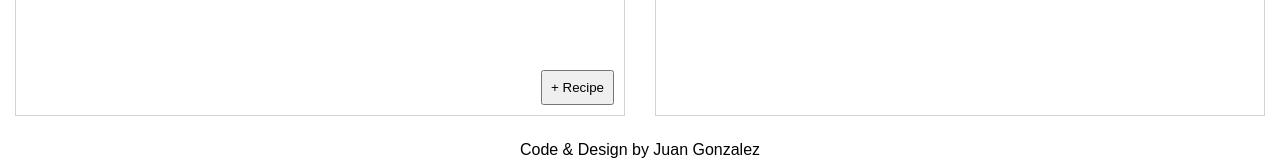
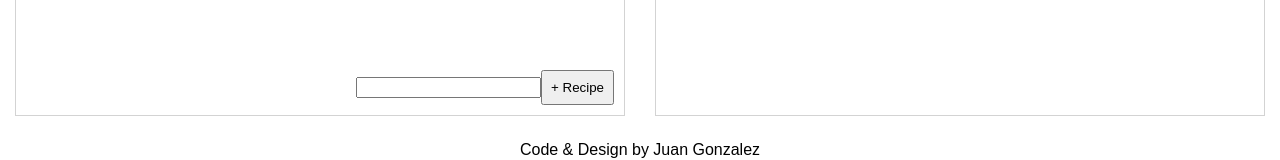
Before and after one commit to 1moosey1/recipe-box, a React (Create React App) app: page / in a window 1280 px wide. Shown: the part 631-791 px from the top of the page. Built offline with nearby package versions, Linux system fonts and the light colour scheme.

Commit message:
Altered AddRecipeBtn to AddRecipeContainer, contains input and button. Added TextInput component.

```diff
--- /dev/null
+++ b/src/components/AddRecipe.js
@@ -0,0 +1,47 @@
+import React, { Component } from 'react';
+import PropTypes from 'prop-types';
+import TextInput from './utility/TextInput';
+import Button from './utility/Button';
+
+class AddRecipe extends Component {
+
+  constructor(props) {
+    super(props);
+    this.state = { text: '' };
+    this.textHandler = this.textHandler.bind(this);
+    this.buttonHandler = this.buttonHandler.bind(this);
+  }
+
+  textHandler(event) {
+    this.setState({ text: event.target.value });
+  }
+
+  buttonHandler() {
+    if (this.state.text.trim() !== '') {
+      this.props.onClick(this.state.text);
+      this.setState({ text: '' });
+    }
+  }
+
+  render() {
+    return (
+      <div className="add-recipe">
+
+        <TextInput onChange={this.textHandler}>
+          {this.state.text}
+        </TextInput>
+
+        <Button className="add-btn" onClick={this.buttonHandler}>
+          + Recipe
+        </Button>
+
+      </div>
+    );
+  }
+}
+
+AddRecipe.propTypes = {
+  onClick: PropTypes.func.isRequired
+};
+
+export default AddRecipe;
--- a/src/components/RecipeBox.js
+++ b/src/components/RecipeBox.js
@@ -3,7 +3,7 @@ import PropTypes from 'prop-types';
 import Header from './utility/Header';
 import Scrollable from './utility/Scrollable';
 import RecipeContainer from '../containers/RecipeContainer';
-import AddRecipeBtn from '../containers/AddRecipeBtn';
+import AddRecipeContainer from '../containers/AddRecipeContainer';
 
 const RecipeBox = (props) => {
   let { recipes } = props;
@@ -25,9 +25,7 @@ const RecipeBox = (props) => {
         {recipes}
       </Scrollable>
 
-      <AddRecipeBtn className="recipe-btn">
-        + Recipe
-      </AddRecipeBtn>
+      <AddRecipeContainer />
 
     </div>
   );
--- a/src/components/utility/Button.js
+++ b/src/components/utility/Button.js
@@ -9,8 +9,8 @@ const Button = props => (
 
 Button.propTypes = {
   children: PropTypes.string.isRequired,
-  className: PropTypes.string,
-  onClick: PropTypes.func
+  onClick: PropTypes.func.isRequired,
+  className: PropTypes.string
 };
 
 export default Button;
--- /dev/null
+++ b/src/components/utility/TextInput.js
@@ -0,0 +1,13 @@
+import React from 'react';
+import PropTypes from 'prop-types';
+
+const TextInput = props => (
+  <input type="text" value={props.children} onChange={props.onChange} />
+);
+
+TextInput.propTypes = {
+  children: PropTypes.string.isRequired,
+  onChange: PropTypes.func.isRequired
+};
+
+export default TextInput;
--- a/src/containers/AddRecipeBtn.js
+++ /dev/null
@@ -1,23 +0,0 @@
-import React from 'react';
-import PropTypes from 'prop-types';
-import { connect } from 'react-redux';
-import { addRecipeAction } from '../actions/actions';
-import Button from '../components/utility/Button';
-
-const AddRecipeBtn = props => (
-  <Button className={props.className} onClick={props.onClick}>
-    {props.children}
-  </Button>
-);
-
-AddRecipeBtn.propTypes = {
-  children: PropTypes.string.isRequired,
-  className: PropTypes.string,
-  onClick: PropTypes.func
-};
-
-const mapDispatchToProps = dispatch => (
-  { onClick: () => dispatch(addRecipeAction(prompt('Enter Recipe Name:'))) }
-);
-
-export default connect(null, mapDispatchToProps)(AddRecipeBtn);
--- /dev/null
+++ b/src/containers/AddRecipeContainer.js
@@ -0,0 +1,9 @@
+import { connect } from 'react-redux';
+import { addRecipeAction } from '../actions/actions';
+import AddRecipe from '../components/AddRecipe';
+
+const mapDispatchToProps = dispatch => (
+  { onClick: recipeName => dispatch(addRecipeAction(recipeName)) }
+);
+
+export default connect(null, mapDispatchToProps)(AddRecipe);
--- a/src/index.css
+++ b/src/index.css
@@ -21,12 +21,12 @@ footer {
   overflow-y: auto;
 }
 
-.recipe-btn {
+.add-btn {
 
-  align-self: flex-end;
-  margin-top: auto;
   padding: 8px;
 }
+
+
 
 /* General Component Styles */
 
@@ -63,3 +63,9 @@ footer {
   border: 1px solid lightgrey;
   width: 100%;
 }
+
+.add-recipe {
+
+  align-self: flex-end;
+  margin-top: auto;
+}
```
